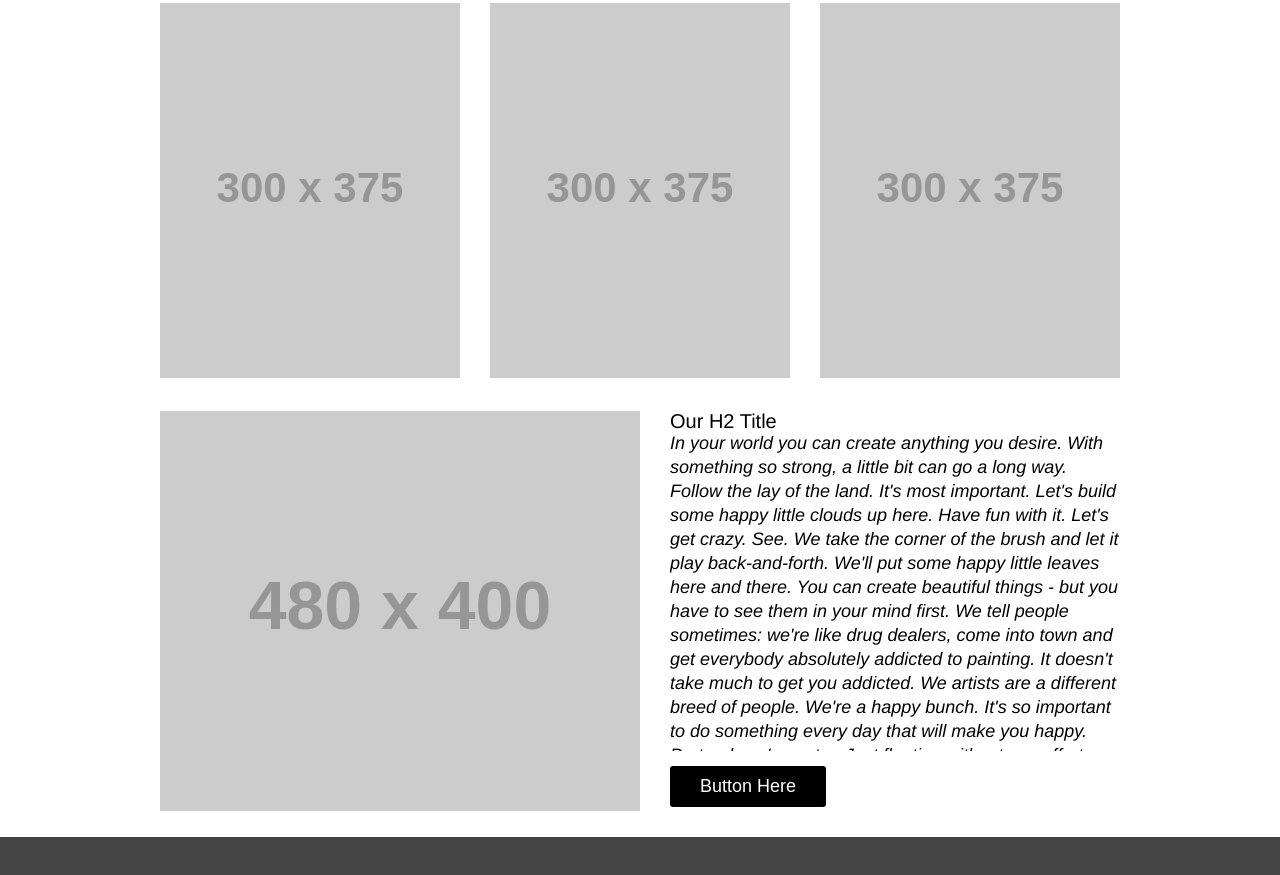
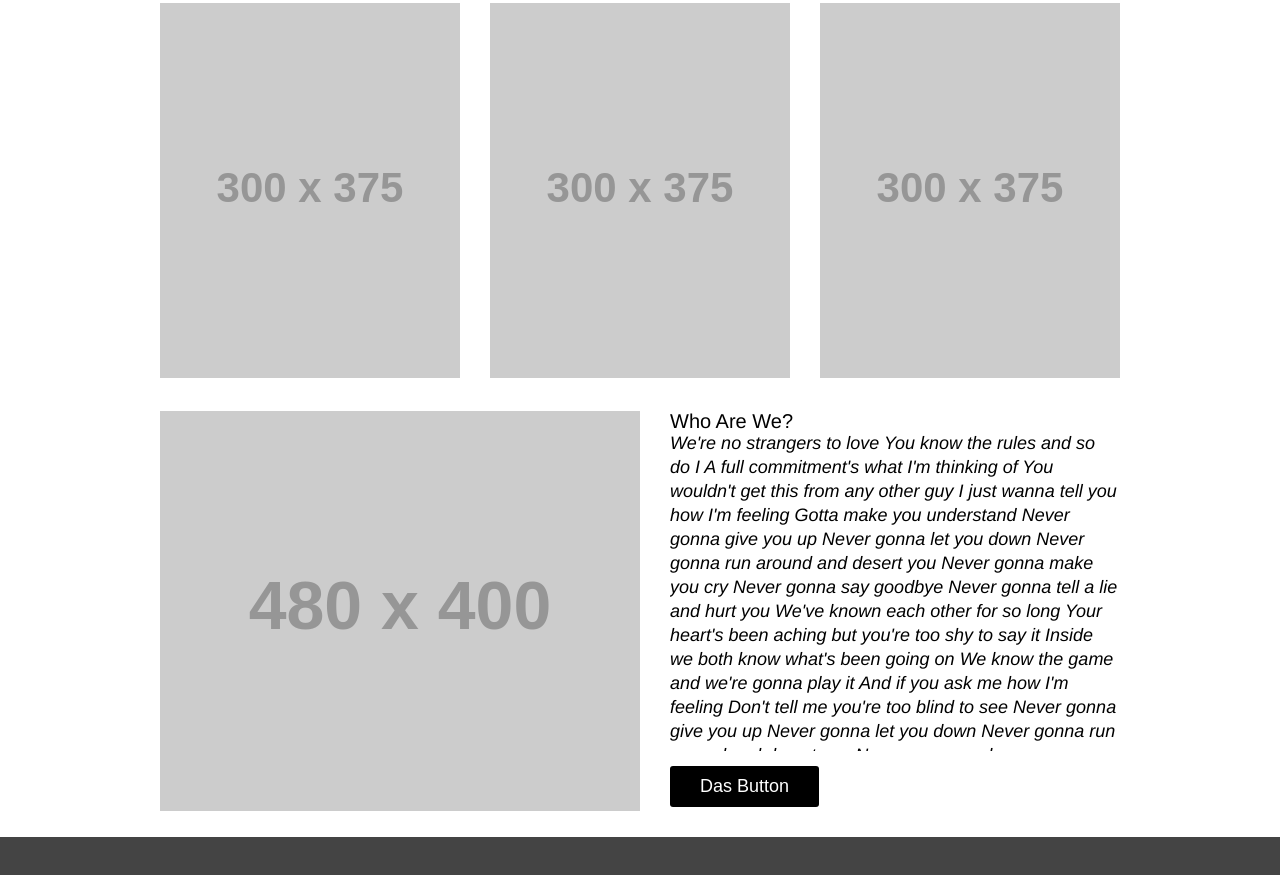
Before and after one commit to mattoattacko/wireframe, a plain HTML site: page index.html in a window 1280 px wide. Shown: the part 610-1485 px from the top of the page. Drawn offline with Linux system fonts and the light colour scheme; placeholder pictures from the web are drawn by us.

Commit message:
new paragraph and button

```diff
--- a/index.html
+++ b/index.html
@@ -42,28 +42,68 @@
                 <img src="http://placehold.it/480x400/000000">
                 <div>
                     <h2>
-                        Our H2 Title
+                        Who Are We?
                     </h2>
                     <p>
-                        In your world you can create anything you desire. With something so strong, a little bit can go a long way. Follow the lay of the land. It's most important. Let's build some happy little clouds up here. Have fun with it. Let's get crazy. See. We take the corner of the brush and let it play back-and-forth. We'll put some happy little leaves here and there. You can create
-                    beautiful things - but you have to see them in your mind first. We tell people sometimes: we're like drug dealers, come into
-                    town and get everybody absolutely addicted to painting. It doesn't take much to get you addicted. We artists are a different
-                    breed of people. We're a happy bunch. It's so important to do something every day that will make you happy. Pretend you're
-                    water. Just floating without any effort. Having a good day. If you don't think every day is a good day - try missing a few.
-                    You'll see. Trees grow in all kinds of ways. They're not all perfectly straight. Not every limb is perfect. They say everything
-                    looks better with odd numbers of things. But sometimes I put even numbers—just to upset the critics. All kinds of happy little
-                    splashes. Didn't you know you had that much power? You can move mountains. You can do anything. Just pretend you are a whisper
-                    floating across a mountain. Anyone can paint. Now we'll take the almighty fan brush. Each highlight must have it's own private
-                    shadow. I was blessed with a very steady hand; and it comes in very handy when you're doing these little delicate things.
-                    A tree needs to be your friend if you're going to paint him. Be so very light. Be a gentle whisper. I like to beat the brush.
-                    Decide where your cloud lives. Maybe he lives right in here. Once you learn the technique, ohhh! Turn you loose on the world;
-                    you become a tiger. You have to make these big decisions. You don't have to spend all your time thinking about what you're
-                    doing, you just let it happen. Very easy to work these to death. Trees live in your fan brush, but you have to scare them
-                    out. Don't hurry. Take your time and enjoy. I really believe that if you practice enough you could paint the 'Mona Lisa'
-                    with a two-inch brush. It's cold, but it's beautiful.
+                        We're no strangers to love
+                    You know the rules and so do I
+                        A full commitment's what I'm thinking of
+                        You wouldn't get this from any other guy
+                        I just wanna tell you how I'm feeling
+                        Gotta make you understand
+                        Never gonna give you up
+                        Never gonna let you down
+                        Never gonna run around and desert you
+                        Never gonna make you cry
+                        Never gonna say goodbye
+                        Never gonna tell a lie and hurt you
+                        We've known each other for so long
+                        Your heart's been aching but you're too shy to say it
+                        Inside we both know what's been going on
+                        We know the game and we're gonna play it
+                        And if you ask me how I'm feeling
+                        Don't tell me you're too blind to see
+                        Never gonna give you up
+                        Never gonna let you down
+                        Never gonna run around and desert you
+                        Never gonna make you cry
+                        Never gonna say goodbye
+                        Never gonna tell a lie and hurt you
+                        Never gonna give you up
+                        Never gonna let you down
+                        Never gonna run around and desert you
+                        Never gonna make you cry
+                        Never gonna say goodbye
+                        Never gonna tell a lie and hurt you
+                        Never gonna give, never gonna give
+                        (Give you up)
+                        (Ooh) Never gonna give, never gonna give
+                        (Give you up)
+                        We've known each other for so long
+                        Your heart's been aching but you're too shy to say it
+                        Inside we both know what's been going on
+                        We know the game and we're gonna play it
+                        I just wanna tell you how I'm feeling
+                        Gotta make you understand
+                        Never gonna give you up
+                        Never gonna let you down
+                        Never gonna run around and desert you
+                        Never gonna make you cry
+                        Never gonna say goodbye
+                        Never gonna tell a lie and hurt you
+                        Never gonna give you up
+                        Never gonna let you down
+                        Never gonna run around and desert you
+                        Never gonna make you cry
+                        Never gonna say goodbye
+                        Never gonna tell a lie and hurt you
+                        Never gonna give you up
+                        Never gonna let you down
+                        Never gonna run around and desert you
+                        Never gonna make you cry
                     </p>
                     <button>
-                        Button Here
+                        Das Button
                     </button>
                 </div>
             </section>
```
